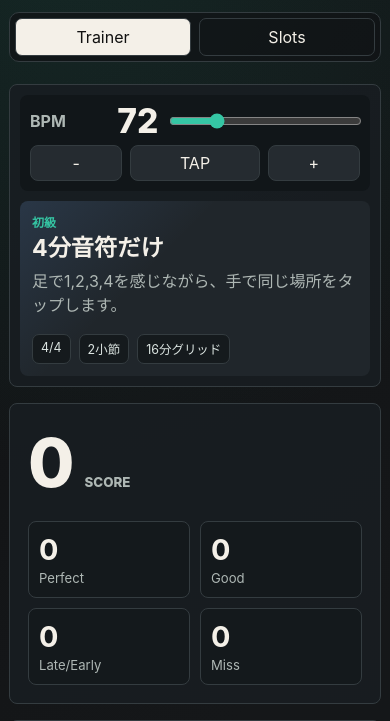
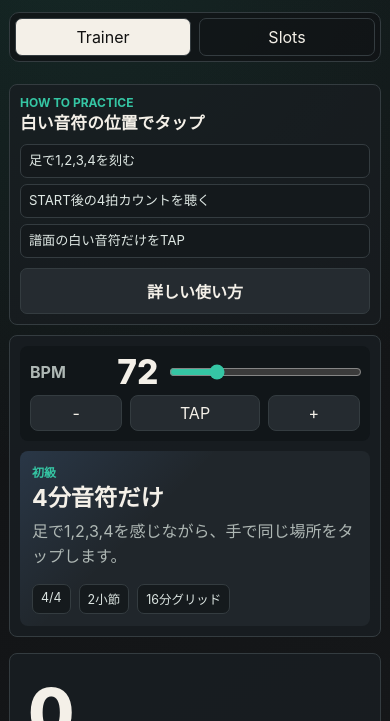
Before and after one commit to tstylelab/tsg-rhythm-trainer-gpt, a website: page index.html in a window 390 px wide. Shown: the part 75-796 px from the top of the page. Drawn offline with Linux system fonts and the light colour scheme.

Commit message:
Add compact practice guide

```diff
--- a/index.html
+++ b/index.html
@@ -18,6 +18,26 @@
           <button class="tab" data-panel="library">Slots</button>
         </nav>
       </header>
+
+      <section class="quick-guide" aria-label="使い方ガイド">
+        <div>
+          <p class="eyebrow">how to practice</p>
+          <h2>白い音符の位置でタップ</h2>
+        </div>
+        <ol>
+          <li>足で1,2,3,4を刻む</li>
+          <li>START後の4拍カウントを聴く</li>
+          <li>譜面の白い音符だけをTAP</li>
+        </ol>
+        <details>
+          <summary>詳しい使い方</summary>
+          <div class="guide-detail">
+            <p>まずLISTENでパターンを確認します。STARTすると4拍カウントの後に練習が始まります。</p>
+            <p>足は止めずに4分を刻み、手は白い音符の場所だけをタップします。PCではSpaceキーでも入力できます。</p>
+            <p>Perfect / Good / Early / Late / Miss を見て、早すぎるか遅すぎるかを調整します。</p>
+          </div>
+        </details>
+      </section>
 
       <section class="panel active" id="trainer-panel">
         <div class="trainer-layout">
--- a/styles.css
+++ b/styles.css
@@ -125,6 +125,90 @@ h2 {
 
 .panel.active {
   display: block;
+}
+
+.quick-guide {
+  display: grid;
+  grid-template-columns: minmax(180px, 0.9fr) minmax(280px, 1.4fr) auto;
+  align-items: center;
+  gap: 14px;
+  margin-bottom: 16px;
+  padding: 14px;
+  border: 1px solid var(--line);
+  border-radius: 8px;
+  background: rgba(25, 29, 33, 0.7);
+}
+
+.quick-guide h2,
+.quick-guide p {
+  margin-bottom: 0;
+}
+
+.quick-guide h2 {
+  font-size: 1.25rem;
+}
+
+.quick-guide ol {
+  display: grid;
+  grid-template-columns: repeat(3, minmax(0, 1fr));
+  gap: 8px;
+  margin: 0;
+  padding: 0;
+  list-style: none;
+}
+
+.quick-guide li {
+  min-height: 48px;
+  padding: 8px 10px;
+  border: 1px solid var(--line);
+  border-radius: 7px;
+  background: #14191c;
+  color: #dfe8e4;
+  font-size: 0.88rem;
+  line-height: 1.35;
+}
+
+.quick-guide details {
+  position: relative;
+}
+
+.quick-guide summary {
+  min-width: 118px;
+  padding: 10px 12px;
+  border: 1px solid var(--line);
+  border-radius: 7px;
+  background: #252b30;
+  color: var(--ink);
+  cursor: pointer;
+  font-weight: 800;
+  list-style: none;
+  text-align: center;
+}
+
+.quick-guide summary::-webkit-details-marker {
+  display: none;
+}
+
+.guide-detail {
+  position: absolute;
+  right: 0;
+  z-index: 5;
+  width: min(420px, calc(100vw - 28px));
+  margin-top: 8px;
+  padding: 12px;
+  border: 1px solid var(--line);
+  border-radius: 8px;
+  background: #14191c;
+  box-shadow: var(--shadow);
+}
+
+.guide-detail p {
+  color: var(--muted);
+  line-height: 1.65;
+}
+
+.guide-detail p:last-child {
+  margin-bottom: 0;
 }
 
 .trainer-layout {
@@ -534,6 +618,27 @@ h2 {
     min-width: 0;
   }
 
+  .quick-guide {
+    grid-template-columns: 1fr;
+  }
+
+  .quick-guide ol {
+    grid-template-columns: 1fr;
+  }
+
+  .quick-guide li {
+    min-height: 0;
+  }
+
+  .quick-guide summary {
+    width: 100%;
+  }
+
+  .guide-detail {
+    position: static;
+    width: 100%;
+  }
+
   .slot-grid {
     grid-template-columns: repeat(2, minmax(0, 1fr));
   }
@@ -553,6 +658,25 @@ h2 {
   .app-shell {
     width: min(100vw - 18px, 1180px);
     padding-top: 10px;
+  }
+
+  .quick-guide {
+    gap: 10px;
+    margin-bottom: 10px;
+    padding: 10px;
+  }
+
+  .quick-guide h2 {
+    font-size: 1.05rem;
+  }
+
+  .quick-guide ol {
+    gap: 6px;
+  }
+
+  .quick-guide li {
+    padding: 7px 8px;
+    font-size: 0.82rem;
   }
 
   .control-surface,
```
